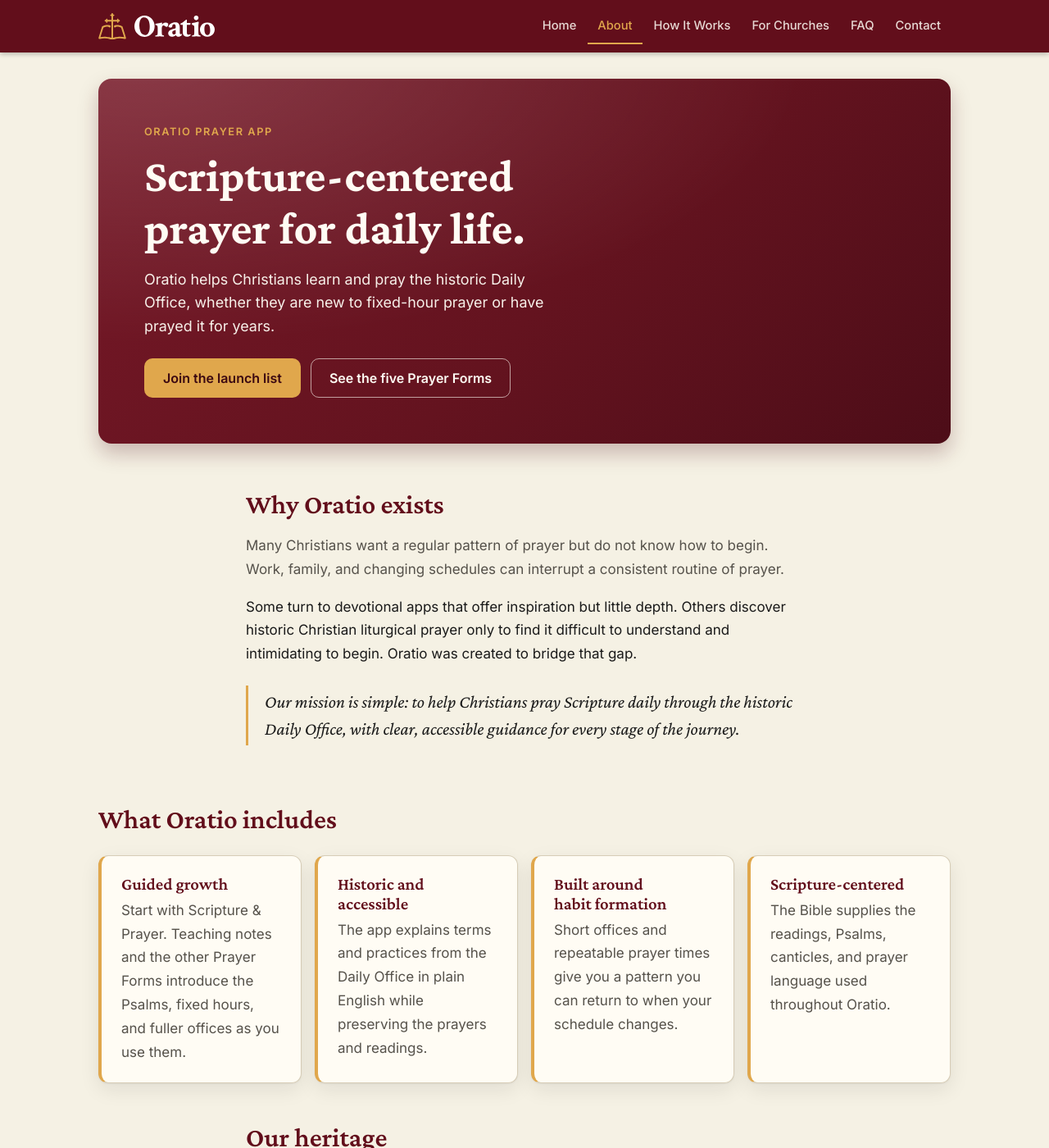
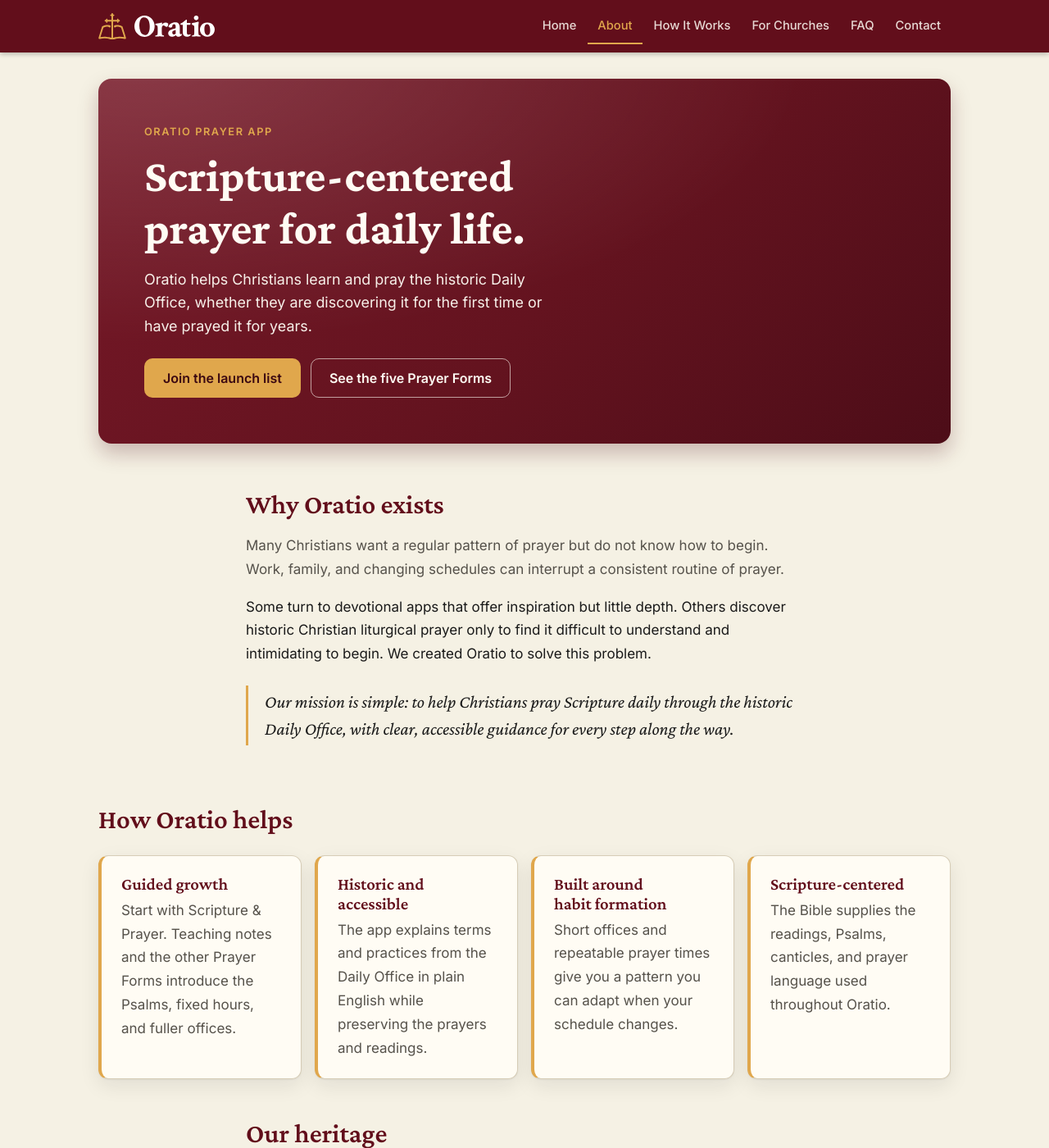
Before and after one commit to Oratio-Press/oratio.github.io, a Jekyll site: the page built from about.html, in a window 1280 px wide and 1400 px high. Shown: the whole window at 82% size. Built offline with Jekyll 4.4.1, drawn with Linux system fonts in a browser that asks for light colours.

Commit message:
Update about.html

```diff
--- a/about.html
+++ b/about.html
@@ -3,7 +3,7 @@ title: About
 description: Why Oratio exists, and how it is rooted in Scripture and in confessional Lutheran Christianity's historic tradition of daily prayer.
 hero:
   title: Scripture-centered prayer for daily life.
-  lead: Oratio helps Christians learn and pray the historic Daily Office, whether they are new to fixed-hour prayer or have prayed it for years.
+  lead: Oratio helps Christians learn and pray the historic Daily Office, whether they are discovering it for the first time or have prayed it for years.
   buttons:
     - { label: Join the launch list, url: "#join", hx_post: "https://api-service.c24.airoapp.ai/api/mailing-list/form", hx_swap: "outerHTML transition:true" }
     - { label: See the five Prayer Forms, url: /how-it-works.html, style: light }
@@ -12,16 +12,16 @@ hero:
 <section class="section">
   <h2>Why Oratio exists</h2>
   <p>Many Christians want a regular pattern of prayer but do not know how to begin. Work, family, and changing schedules can interrupt a consistent routine of prayer.</p>
-  <p>Some turn to devotional apps that offer inspiration but little depth. Others discover historic Christian liturgical prayer only to find it difficult to understand and intimidating to begin. Oratio was created to bridge that gap.</p>
-  <blockquote>Our mission is simple: to help Christians pray Scripture daily through the historic Daily Office, with clear, accessible guidance for every stage of the journey.</blockquote>
+  <p>Some turn to devotional apps that offer inspiration but little depth. Others discover historic Christian liturgical prayer only to find it difficult to understand and intimidating to begin. We created Oratio to solve this problem.</p>
+  <blockquote>Our mission is simple: to help Christians pray Scripture daily through the historic Daily Office, with clear, accessible guidance for every step along the way.</blockquote>
 </section>
 
 <section class="section section--wide">
-  <h2>What Oratio includes</h2>
+  <h2>How Oratio helps</h2>
   <div class="cards cards--two">
     <div class="card card--accent">
       <h3>Guided growth</h3>
-      <p>Start with Scripture & Prayer. Teaching notes and the other Prayer Forms introduce the Psalms, fixed hours, and fuller offices as you use them.</p>
+      <p>Start with Scripture & Prayer. Teaching notes and the other Prayer Forms introduce the Psalms, fixed hours, and fuller offices.</p>
     </div>
     <div class="card card--accent">
       <h3>Historic and accessible</h3>
@@ -29,7 +29,7 @@ hero:
     </div>
     <div class="card card--accent">
       <h3>Built around habit formation</h3>
-      <p>Short offices and repeatable prayer times give you a pattern you can return to when your schedule changes.</p>
+      <p>Short offices and repeatable prayer times give you a pattern you can adapt when your schedule changes.</p>
     </div>
     <div class="card card--accent">
       <h3>Scripture-centered</h3>
@@ -40,7 +40,7 @@ hero:
 
 <section class="section">
   <h2>Our heritage</h2>
-  <p>Oratio is rooted in confessional Lutheran Christianity and the historic Lutheran tradition of daily prayer. Its prayer-office content draws from the <em>Brotherhood Prayer Book</em>, published by Emmanuel Press. This tradition emphasizes:</p>
+  <p>Oratio is rooted in confessional Lutheran Christianity and the historic Lutheran tradition of daily prayer. Its prayer-office content draws from the <a href="https://emmanuelpress.us/books/the-brotherhood-prayer-book-second-revised-edition/"><em>Brotherhood Prayer Book</em></a>, published by Emmanuel Press. This tradition emphasizes:</p>
   <ul class="ticks">
     <li>Scripture as the center of prayer</li>
     <li>daily Psalmody</li>
```
